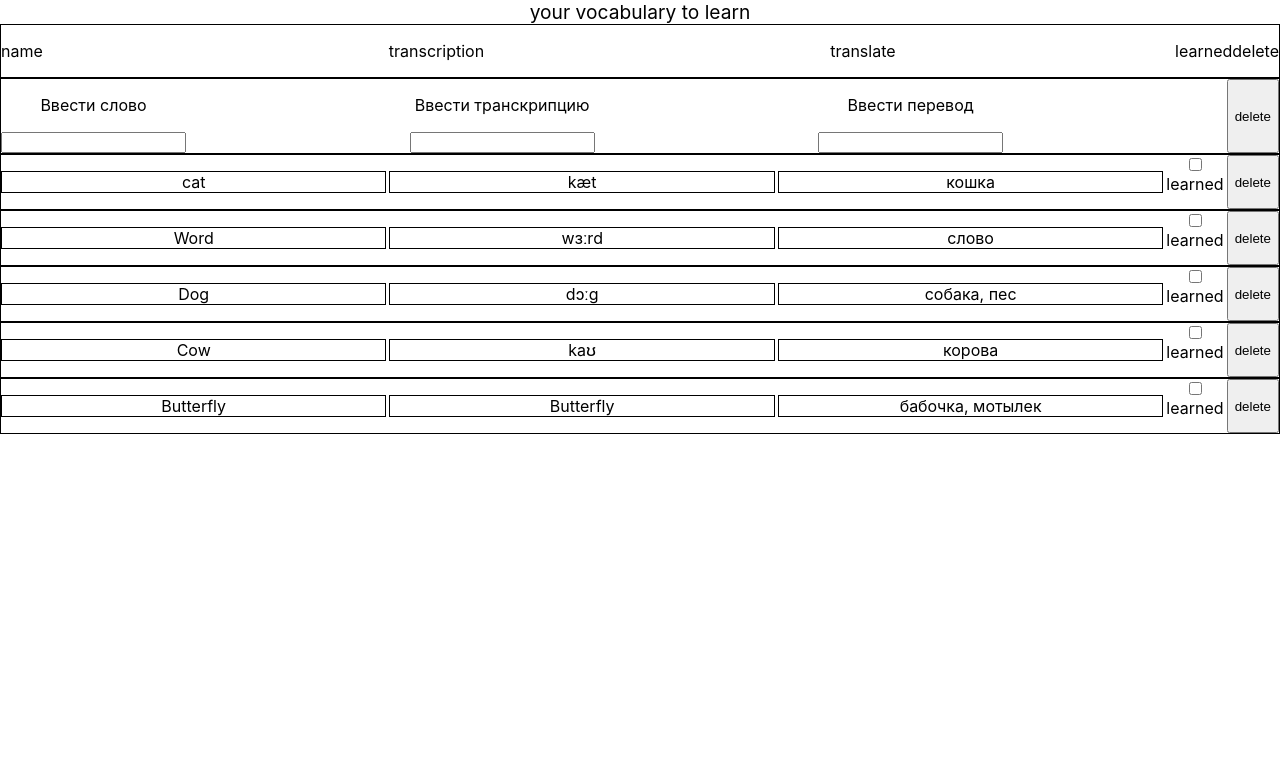
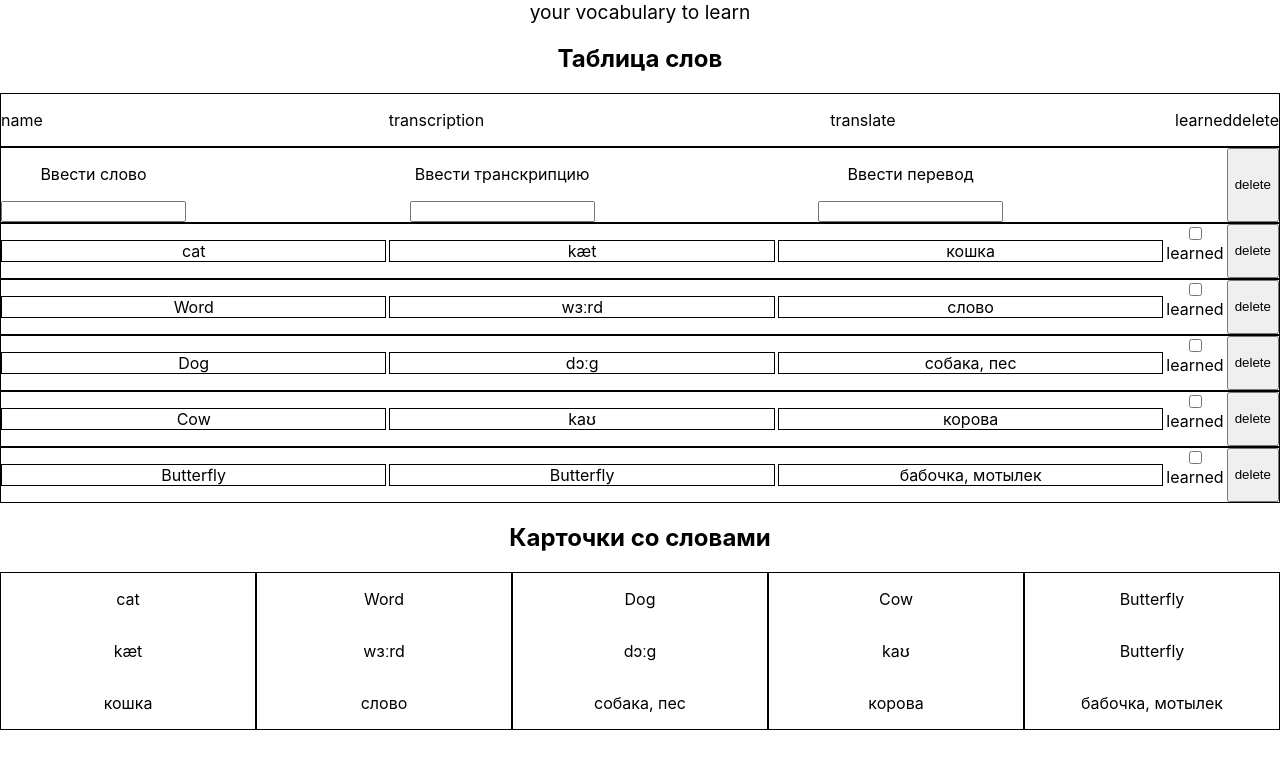
Before and after one commit to TaisNch/vocabulary_cards, a React (Create React App) app in the folder vocabulary-cards/: page / in a window 1280 px wide. Shown: the top 768 px of the page. Built offline with nearby package versions, Linux system fonts and the light colour scheme.

Commit message:
commit table and cards

```diff
--- a/vocabulary-cards/src/App.css
+++ b/vocabulary-cards/src/App.css
@@ -2,37 +2,8 @@
   text-align: center;
 }
 
-.App-logo {
-  height: 40vmin;
-  pointer-events: none;
+.cards {
+  display: flex;
+  flex-direction: row;
+  justify-content: space-evenly;
 }
-
-@media (prefers-reduced-motion: no-preference) {
-  .App-logo {
-    animation: App-logo-spin infinite 20s linear;
-  }
-}
-
-.App-header {
-  background-color: #282c34;
-  min-height: 100vh;
-  display: flex;
-  flex-direction: column;
-  align-items: center;
-  justify-content: center;
-  font-size: calc(10px + 2vmin);
-  color: white;
-}
-
-.App-link {
-  color: #61dafb;
-}
-
-@keyframes App-logo-spin {
-  from {
-    transform: rotate(0deg);
-  }
-  to {
-    transform: rotate(360deg);
-  }
-}
--- a/vocabulary-cards/src/App.js
+++ b/vocabulary-cards/src/App.js
@@ -3,12 +3,14 @@ import Header from './components/header/Header';
 import TableTitle from './components/TableTitle/TableTitle';
 import TableLine from './components/TableLine/TableLine';
 import AddWord from './components/AddWord/AddWord';
+import Card from './components/Card/Card';
 import data from './data.json';
 
 function App() {
   return (
     <div className='App'>
       <Header/>
+      <h2>Таблица слов</h2>
       <TableTitle/>
       <AddWord/>
        {data.map((item) => (
@@ -17,8 +19,22 @@ function App() {
                 word={item.word}
                 transcription={item.transcription}
                 translate={item.translate}
+                                  />
+                             ))}
+
+      <h2>Карточки со словами</h2>
+     <div className='cards'>
+           {data.map((item) => (
+          <Card
+                key={item.id}
+                word={item.word}
+                transcription={item.transcription}
+                translate={item.translate}
                                  />
                              ))}
+     </div>
+
+
       </div>
          );
 }
--- /dev/null
+++ b/vocabulary-cards/src/components/Card/Card.css
@@ -0,0 +1,13 @@
+.card {
+    display: flex;
+    flex-direction: column;
+    text-align: center;
+    justify-content: space-between;
+    border: 1px solid black;
+    width: 25%;
+}
+
+.card__line {
+     text-align: center;
+
+}
--- /dev/null
+++ b/vocabulary-cards/src/components/Card/Card.jsx
@@ -0,0 +1,12 @@
+import './Card.css'
+
+function Card(props) {
+return (
+<div className='card'>
+       <p className='card__line'>{props.word}</p>
+       <p className='card__line'>{props.transcription}</p>
+       <p className='card__line'>{props.translate}</p>
+</div>
+);
+}
+export default Card;
--- a/vocabulary-cards/src/components/TableLine/TableLine.css
+++ b/vocabulary-cards/src/components/TableLine/TableLine.css
@@ -1,10 +1,10 @@
-.card {
+.line {
     display: flex;
     flex-direction: row;
     justify-content: space-between;
     border: 1px solid black;
 }
-.cell {
+.line__cell {
     border: 1px solid black;
     width: 30%;
 }
--- a/vocabulary-cards/src/components/TableLine/TableLine.jsx
+++ b/vocabulary-cards/src/components/TableLine/TableLine.jsx
@@ -1,18 +1,17 @@
 import './TableLine.css'
 
-
 function TableLine (props) {
+    const style = props.styles
     return(
-        <div className='card'>
-            <p className='cell'>{props.word}</p>
-            <p className='cell'>{props.transcription}</p>
-            <p className='cell'>{props.translate}</p>
+        <div className='line'>
+         <p className='line__cell'>{props.word}</p>
+         <p className='line__cell'>{props.transcription}</p>
+         <p className='line__cell'>{props.translate}</p>
         <div className='checkbox'>
         <input type="checkbox"></input>
         <label> learned  </label>
          </div>
-
-        <button>
+         <button>
             delete
         </button>
         </div>
```
